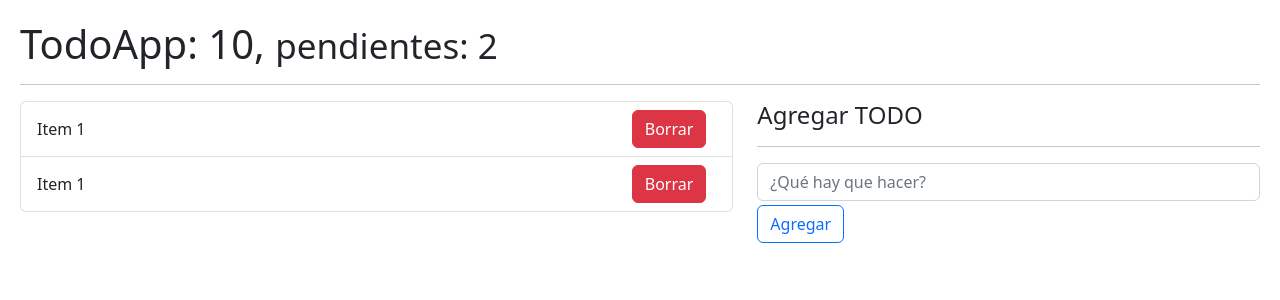
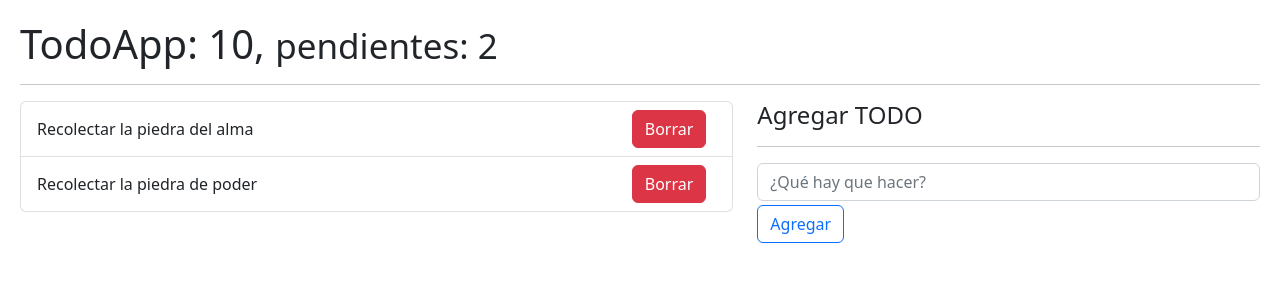
Before and after one commit to Lanzarot98/HooksApp, a React (Vite) app: page / in a window 1280 px wide. Shown: the top 300 px of the page. Built offline with nearby package versions, Linux system fonts and the light colour scheme.

Commit message:
finish homeWork

```diff
--- /dev/null
+++ b/src/08-useReducer/TodoAdd.jsx
@@ -0,0 +1,44 @@
+import React from 'react'
+import { useState } from 'react';
+
+export const TodoAdd = ({onNewTodo}) => {
+
+    const [inputToDo, setInputToDo] = useState('')
+
+    const ToDo = {
+        id: new Date().getTime(),
+        description: inputToDo,
+        done: false,
+    }
+
+    const onSubmit = (event) => {
+        event.preventDefault();
+        onNewTodo(ToDo);
+    }
+
+    const onInputChange = ({target}) => {
+        setInputToDo(target.value);
+    }
+
+  return (
+    <>
+    {/* {id: new Date()..., description:'', done: false} */}
+        <form onSubmit={onSubmit} >
+            <input
+                type="text"
+                placeholder="¿Qué hay que hacer?"
+                className="form-control"
+                onChange={onInputChange}
+
+            />
+
+            <button
+                type="submit"
+                className='btn btn-outline-primary mt-1'
+            >
+                Agregar
+            </button>
+        </form>
+    </>
+  )
+}
--- a/src/08-useReducer/TodoApp.jsx
+++ b/src/08-useReducer/TodoApp.jsx
@@ -1,4 +1,6 @@
 import { useReducer } from 'react';
+import { TodoAdd } from './TodoAdd';
+import { TodoList } from './TodoList';
 import { todoReducer } from './todoReducer';
 
 const initialState = [
@@ -19,7 +21,7 @@ export const TodoApp = () => {
     const [ toDos, dispatch ] = useReducer( todoReducer, initialState );
 
     const handleNewTodo = ( toDo ) => {
-        console.log( {toDo} );
+        console.log( toDo );
     }
 
   return (
@@ -30,17 +32,7 @@ export const TodoApp = () => {
         <div className='row'>
             <div className='col-7'>
                 {/* TodoList */}
-                <ul className='list-group'>
-                    {
-                        toDos.map( (toDo)=> (
-                            // TodoItem ... (crear componente todoItem que reciba el toDo)
-                            <li key={ toDo.id } className='list-group-item d-flex justify-content-between'>
-                                <span className='align-self-center'>Item 1</span>
-                                <button className='btn btn-danger'>Borrar</button>
-                            </li>
-                        ))
-                    }
-                </ul>
+                <TodoList toDos={ toDos } />
                 {/* fin TodoList */}
             </div>
 
@@ -50,20 +42,7 @@ export const TodoApp = () => {
                 <hr />
                 {/* TodoAdd que tiene la emisión de onNewTodo( todo )*/}
                 {/* {id: new Date()..., description:'', done: false} */}
-                <form>
-                    <input
-                        type="text"
-                        placeholder="¿Qué hay que hacer?"
-                        className="form-control"
-                    />
-
-                    <button
-                        type="submit"
-                        className='btn btn-outline-primary mt-1'
-                    >
-                        Agregar
-                    </button>
-                </form>
+                <TodoAdd onNewTodo={ (toDo) => handleNewTodo(toDo) } />
                 {/* Fin TodoAdd */}
             </div>
 
--- /dev/null
+++ b/src/08-useReducer/TodoItem.jsx
@@ -0,0 +1,13 @@
+import React from 'react'
+
+export const TodoItem = ({id, description, done}) => {
+  return (
+        // TodoItem ... (crear componente todoItem que reciba el toDo)
+
+        <li key={ id } className='list-group-item d-flex justify-content-between'>
+            <span className='align-self-center'>{description}</span>
+            <button className='btn btn-danger'>Borrar</button>
+        </li>
+
+  )
+}
--- /dev/null
+++ b/src/08-useReducer/TodoList.jsx
@@ -0,0 +1,20 @@
+import React from 'react'
+import { TodoItem } from './TodoItem'
+
+export const TodoList = ({toDos}) => {
+
+  return (
+    <>
+        <ul className='list-group'>
+            {
+                toDos.map( (toDo)=> (
+                    <TodoItem
+                        key={toDo.id}
+                        {...toDo}
+                    />
+                ))
+            }
+        </ul>
+    </>
+  )
+}
```
